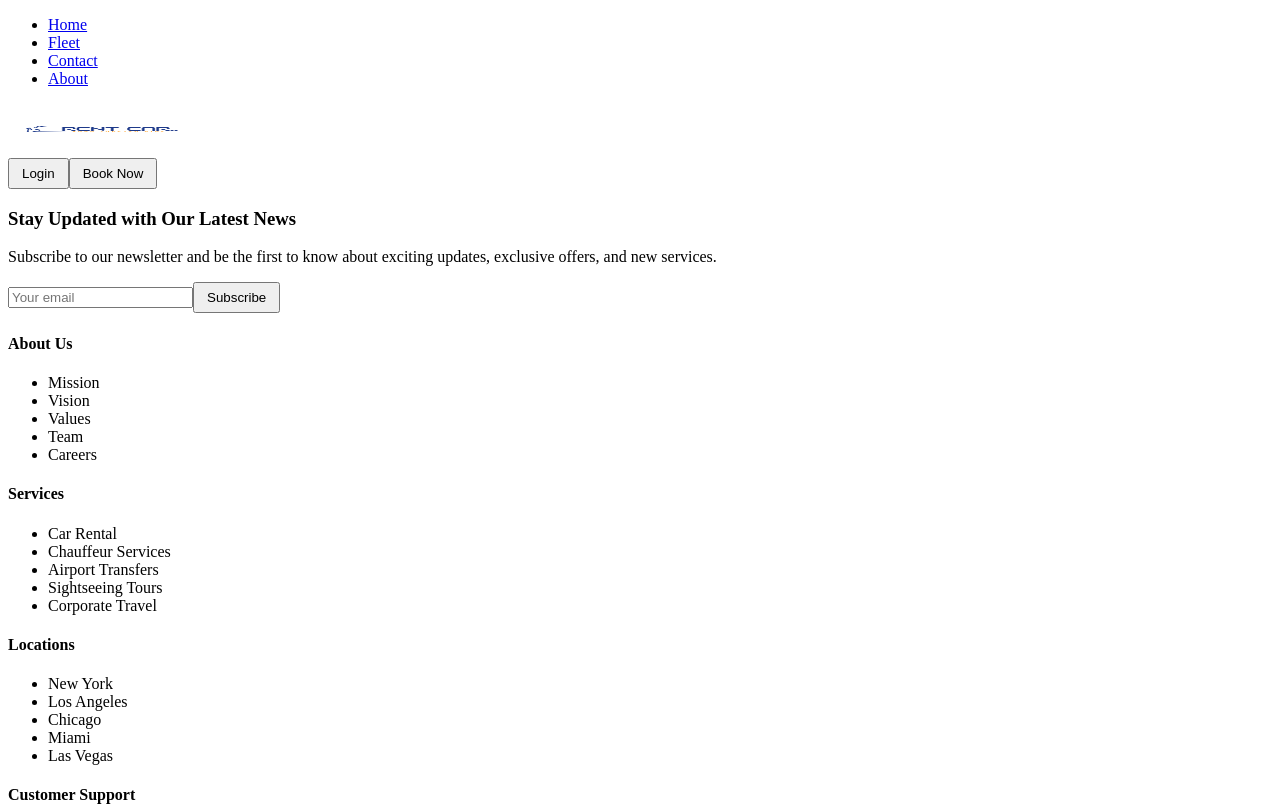
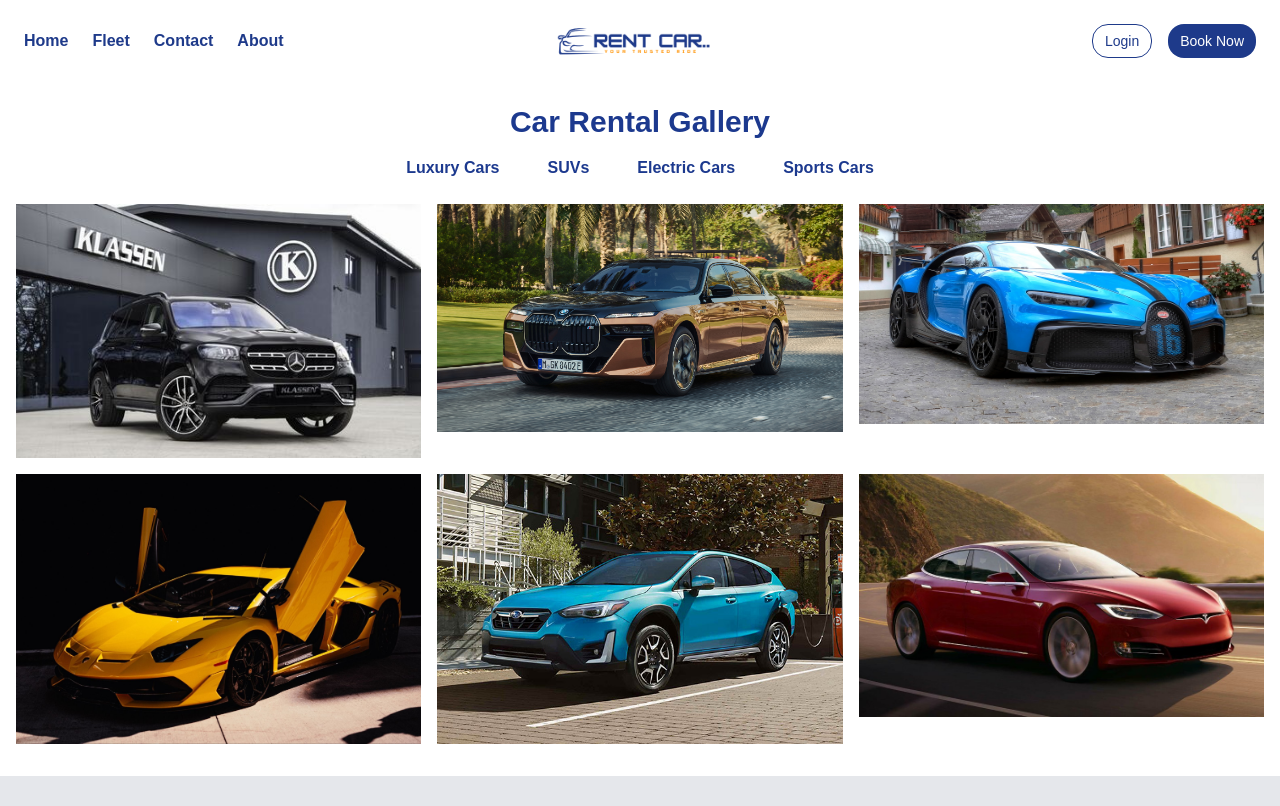
Before and after one commit to Dinesh0017/car-rent-platform, a Next.js app: page /fleet in a window 1280 px wide. Shown: the top 806 px of the page. Built offline with nearby package versions, Linux system fonts and the light colour scheme.

Commit message:
change file structure

```diff
--- /dev/null
+++ b/src/app/fleet/page.js
@@ -0,0 +1,17 @@
+import React from 'react';
+import Navbar from '@/components/Navbar';
+import GallerySection from '@/components/Gallery';
+import Footer from '@/components/Footer';
+
+
+
+
+export default function Fleet() {
+    return (
+      <>
+        <Navbar />
+        <GallerySection />
+        <Footer />
+      </>
+    );
+  }
--- a/src/components/Gallery.js
+++ b/src/components/Gallery.js
@@ -13,7 +13,7 @@
   ];
 
   const GallerySection = () => (
-    <section className="">
+    <section className="pt-18">
     <div className="container mx-auto px-4 py-8">
       <h2 className="text-center text-3xl font-bold text-blue-900">Car Rental Gallery</h2>
       <div className="flex justify-center mt-4 space-x-12 text-blue-900 font-semibold ">
--- a/src/pages/fleet.js
+++ /dev/null
@@ -1,11 +0,0 @@
-import Footer from "@/components/Footer";
-import Navbar from "@/components/Navbar";
-
-export default function Fleet() {
-  return (
-    <>
-      <Navbar />
-      <Footer />
-    </>
-  );
-}
```
Also changed, not shown: src/pages/about.js (deleted, +0 -18 lines), src/pages/contact.js (deleted, +0 -23 lines), src/app/about/page.js (added), src/app/contact/page.js (added).
